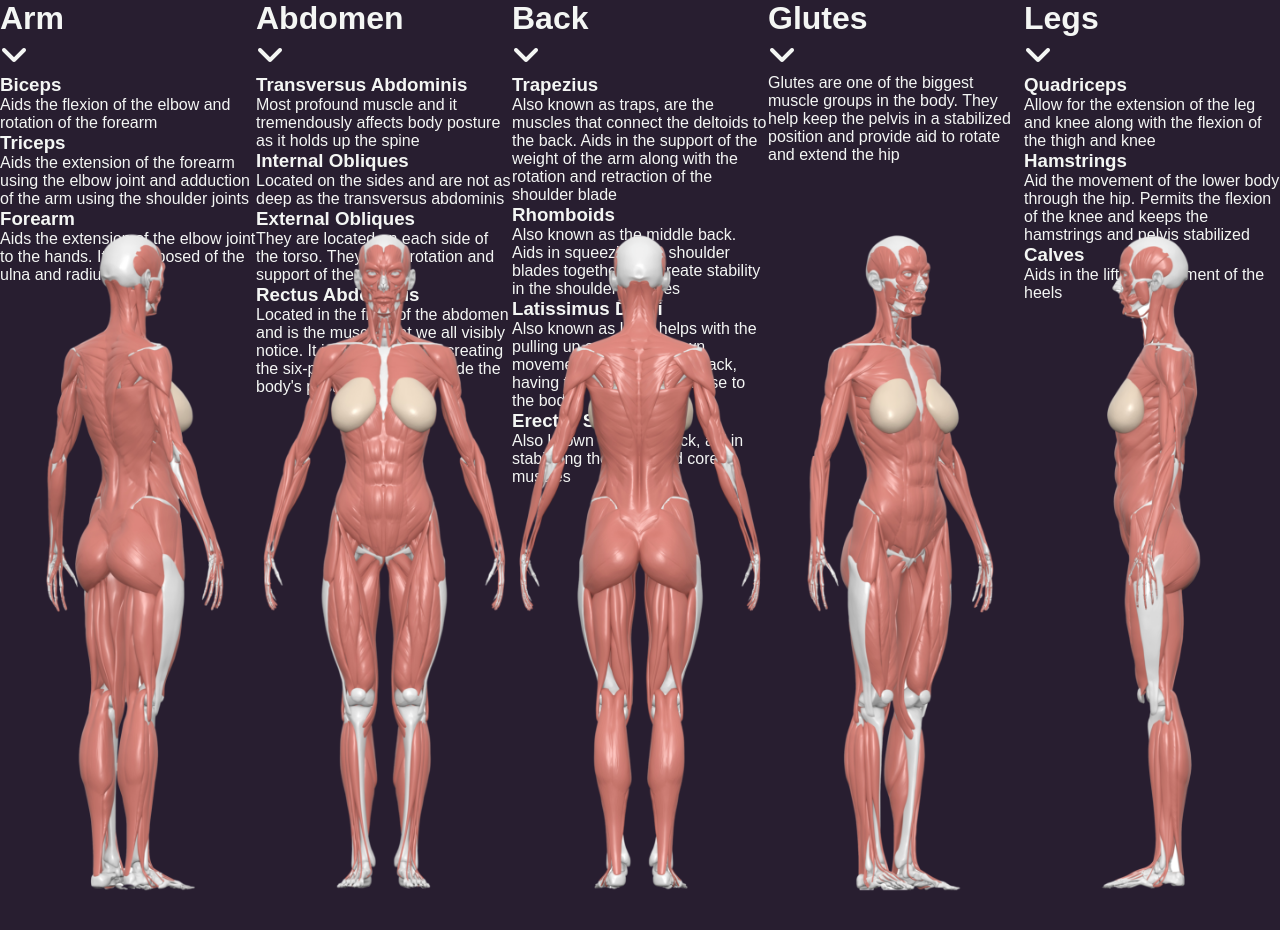
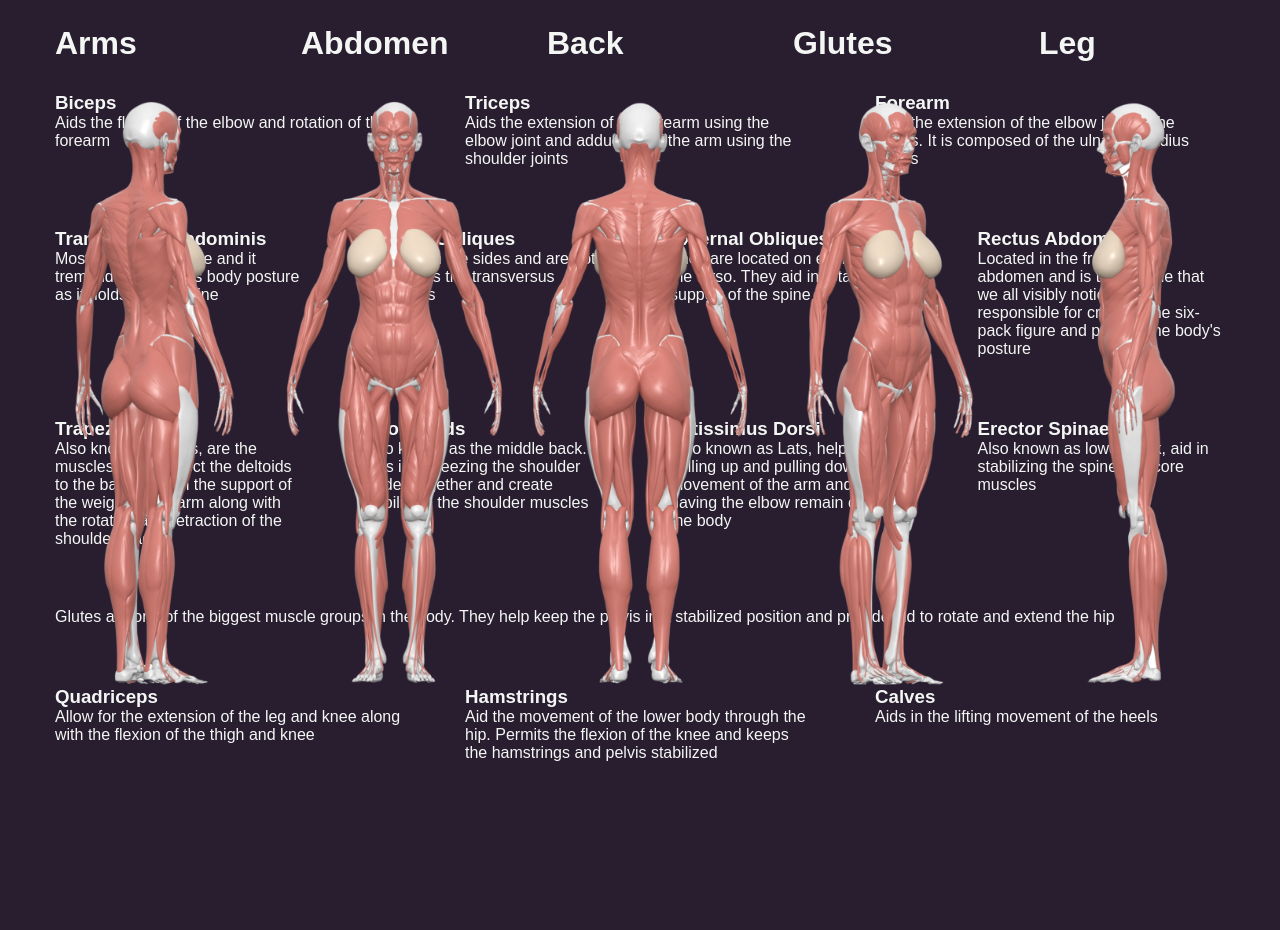
Before and after one commit to Anam0927/Body-Muscles, a plain HTML site: page index.html in a window 1280 px wide. After the commit the page ends 800 px from the top, so only its background shows below. Drawn offline with Linux system fonts and the light colour scheme; a web font is replaced by a local one.

Commit message:
First Stage (Layout almost complete)

```diff
--- a/index.html
+++ b/index.html
@@ -9,6 +9,7 @@
 
     <!-- PRECONNECTS -->
     <link rel="preconnect" href="https://fonts.gstatic.com/" crossorigin>
+    <link rel="preconnect" href="https://kit.fontawesome.com/d5cd0f3f82.js" crossorigin="">
 
     <!-- FONT PRELOAD -->
     <link rel="preload" href="https://fonts.gstatic.com/s/oswald/v35/TK3iWkUHHAIjg752GT8G.woff2" as="font" crossorigin>
@@ -33,7 +34,7 @@
     </style>
 
     <!--TITLE-->
-    <title>Take 2</title>
+    <title>Body Muscles</title>
 
     <!--FONT-AWESOME ICON KIT-->
     <script src="https://kit.fontawesome.com/d5cd0f3f82.js" crossorigin="anonymous"></script>
@@ -46,12 +47,16 @@
 <body>
     <div class="wrapper">
         <div class="cards-container">
-            <div class="card arm-card">
-                <div class="heading">
-                    <h1>Arm</h1>
-                    <h1><i class="fas fa-angle-down"></i></h1>
-                </div>
-                <div class="details">
+            <div class="heads">
+                <div class="head-card arm-h"><h1>Arms</h1></div>
+                <div class="head-card abs-h"><h1>Abdomen</h1></div>
+                <div class="head-card back-h"><h1>Back</h1></div>
+                <div class="head-card glutes-h"><h1>Glutes</h1></div>
+                <div class="head-card leg-h"><h1>Leg</h1></div>
+            </div>
+
+            <div class="details">
+                <div class="details-card arm-card">
                     <div class="d d1">
                         <h3>Biceps</h3>
                         <p>Aids the flexion of the elbow and rotation of the forearm</p>
@@ -67,13 +72,7 @@
                             bones</p>
                     </div>
                 </div>
-            </div>
-            <div class="card abs-card">
-                <div class="heading">
-                    <h1>Abdomen</h1>
-                    <h1><i class="fas fa-angle-down"></i></h1>
-                </div>
-                <div class="details">
+                <div class="details-card abs-card">
                     <div class="d d1">
                         <h3>Transversus Abdominis</h3>
                         <p>Most profound muscle and it tremendously affects body posture as it holds up the spine
@@ -94,13 +93,7 @@
                             responsible for creating the six-pack figure and provide the body's posture</p>
                     </div>
                 </div>
-            </div>
-            <div class="card back-card">
-                <div class="heading">
-                    <h1>Back</h1>
-                    <h1><i class="fas fa-angle-down"></i></h1>
-                </div>
-                <div class="details">
+                <div class="details-card back-card">
                     <div class="d d1">
                         <h3>Trapezius</h3>
                         <p>Also known as traps, are the muscles that connect the deltoids to the back. Aids in the
@@ -122,25 +115,13 @@
                         <p>Also known as lower back, aid in stabilizing the spine and core muscles</p>
                     </div>
                 </div>
-            </div>
-            <div class="card glutes-card">
-                <div class="heading">
-                    <h1>Glutes</h1>
-                    <h1><i class="fas fa-angle-down"></i></h1>
-                </div>
-                <div class="details">
+                <div class="details-card glutes-card">
                     <div class="d d1">
                         <p>Glutes are one of the biggest muscle groups in the body. They help keep the pelvis in a
                             stabilized position and provide aid to rotate and extend the hip</p>
                     </div>
                 </div>
-            </div>
-            <div class="card leg-card">
-                <div class="heading">
-                    <h1>Legs</h1>
-                    <h1><i class="fas fa-angle-down"></i></h1>
-                </div>
-                <div class="details">
+                <div class="details-card leg-card">
                     <div class="d d1">
                         <h3>Quadriceps</h3>
                         <p>Allow for the extension of the leg and knee along with the flexion of the thigh and knee
@@ -158,6 +139,7 @@
                 </div>
             </div>
         </div>
+
         <div class="images">
             <img src="./images/front (1).png" alt="front">
         </div>
--- a/main.scss
+++ b/main.scss
@@ -7,52 +7,80 @@ $dark-color: #281e30;
     box-sizing: border-box;
 }
 
+::-webkit-scrollbar {
+    width: 5px;
+}
+
+::-webkit-scrollbar-track {
+    background: transparent;
+}
+
+::-webkit-scrollbar-thumb {
+    background: $light-color;
+}
+
 body {
+    height: 98vh;
+    padding: 25px;
     color: $light-color;
     background-color: $dark-color;
     font-family: 'Oswald', sans-serif;
 
     .wrapper {
+
+        height: 100%;
         display: grid;
         grid-template-columns: repeat(5, 1fr);
-        grid-template-rows: 20% 80%;
+        grid-template-rows: 10% 80%;
         grid-template-areas:
             "c c c c c"
             "i1 i2 i3 i4 i5";
 
         .images {
-            width: 100%;
+            min-width: 100%;
+            text-align: center;
 
-            &:nth-child(1) {
-                grid-area: i1;
-            }
-
-            &:nth-child(2) {
-                grid-area: i2;
-            }
-
-            &:nth-child(3) {
-                grid-area: i3;
-            }
-
-            &:nth-child(4) {
-                grid-area: i4;
-            }
-
-            &:nth-child(5) {
-                grid-area: i5;
+            @for $i from 1 to 6 {
+                &:nth-child(#{$i}) {
+                    grid-area: i#{$i};
+                }
             }
 
             img {
-                max-width: 100%;
+                height: 100%;
             }
         }
 
         .cards-container {
             grid-area: c;
+            height: 100%;
 
             display: grid;
-            grid-template-columns: repeat(5, 1fr);
+            grid-template-columns: 1fr;
+            grid-auto-rows: min-content;
+
+            .heads {
+                display: grid;
+                grid-template-columns: repeat(5, 1fr);
+
+                .head-card {
+                    padding: 0 30px;
+                }
+            }
+
+            .details {
+                width: 100%;
+
+                .details-card {
+                    display: grid;
+                    grid-template-columns: repeat(auto-fit, minmax(10%, 1fr));
+                    grid-template-rows: 1fr;
+
+                    .d {
+                        padding: 30px;
+                    }
+                }
+            }
         }
     }
 }
```
Also changed, not shown: main.css, 1 other file.
